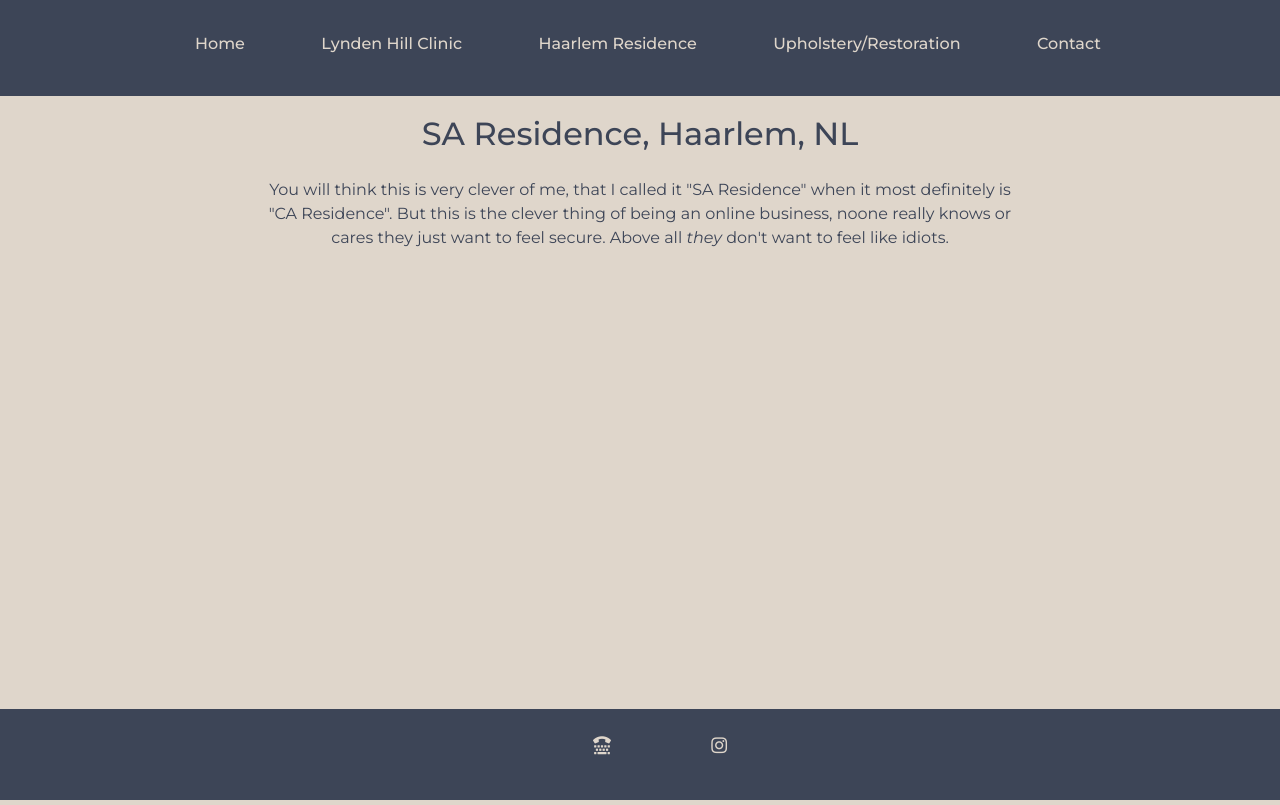
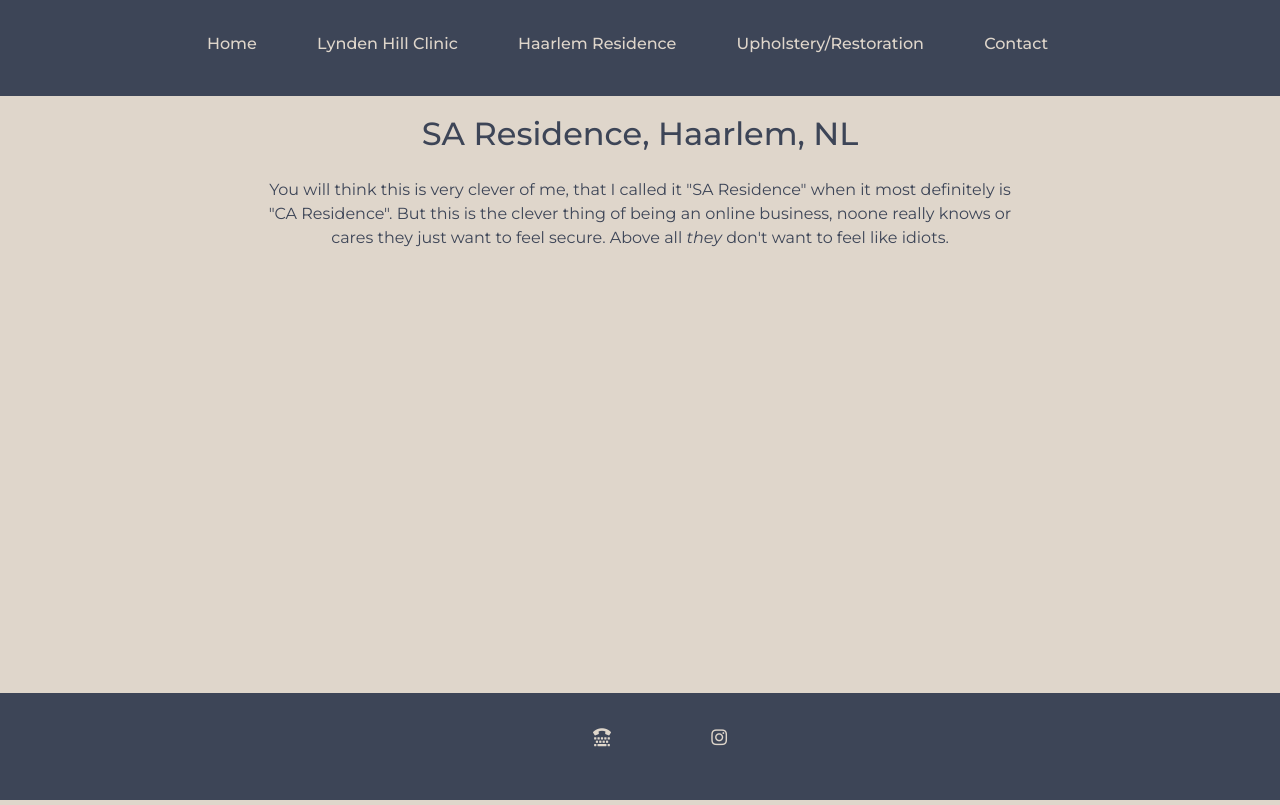
Before and after one commit to Mishalzeera/ca-interior-design, a plain HTML site: page haarlem.html in a window 1280 px wide. Drawn offline with nearby package versions, Linux system fonts and the light colour scheme.

Commit message:
Further work on footer and nav

```diff
--- a/assets/css/style.css
+++ b/assets/css/style.css
@@ -1,11 +1,5 @@
 /* --------------Global Styles */
 
-/* body {      */
-    /* background-color: #E0D5BD;  */
-    /* color: #535353; */
-    /* color: #444546;    */
-
-/* } */
 
 body {
     background-color: #DFD6CB;
@@ -65,7 +59,7 @@ nav ul {
 
 .body-content {
     max-width: 60%;
-    display: block;
+    /* display: block; */
     margin: 1.5rem auto;
 }
 
@@ -74,13 +68,11 @@ nav ul {
 footer {
     background-color: #3D4557;
     text-align: center;
-    padding: 1.5rem;
-    position:absolute;
+    padding: 2rem;
+    position: absolute;
     width:100%;
     bottom:0px;
-
-
-}
+    }
 
 
 
--- a/haarlem.html
+++ b/haarlem.html
@@ -17,15 +17,16 @@
 </head>
 
 <body>
+
     <nav class="container-fluid">
         <div class="row">
             <div class="col">
-                <ul>
-                    <li><a href="index.html">Home</a></li>
-                    <li><a href="lynden.html">Lynden Hill Clinic</a></li>
-                    <li><a href="haarlem.html">Haarlem Residence</a></li>
-                    <li><a href="uphol-rest.html">Upholstery/Restoration</a></li>
-                    <li><a href="contact.html">Contact</a></li>
+                <ul class="list-inline">
+                    <li class="list-inline-item"><a href="index.html">Home</a></li>
+                    <li class="list-inline-item"><a href="lynden.html">Lynden Hill Clinic</a></li>
+                    <li class="list-inline-item"><a href="haarlem.html">Haarlem Residence</a></li>
+                    <li class="list-inline-item"><a href="uphol-rest.html">Upholstery/Restoration</a></li>
+                    <li class="list-inline-item"><a href="contact.html">Contact</a></li>
                 </ul>
             </div>
         </div>
```
Also changed, not shown: contact.html (+9 -7 lines), index.html (+7 -6 lines), lynden.html (+6 -6 lines), uphol-rest.html (+6 -6 lines).
